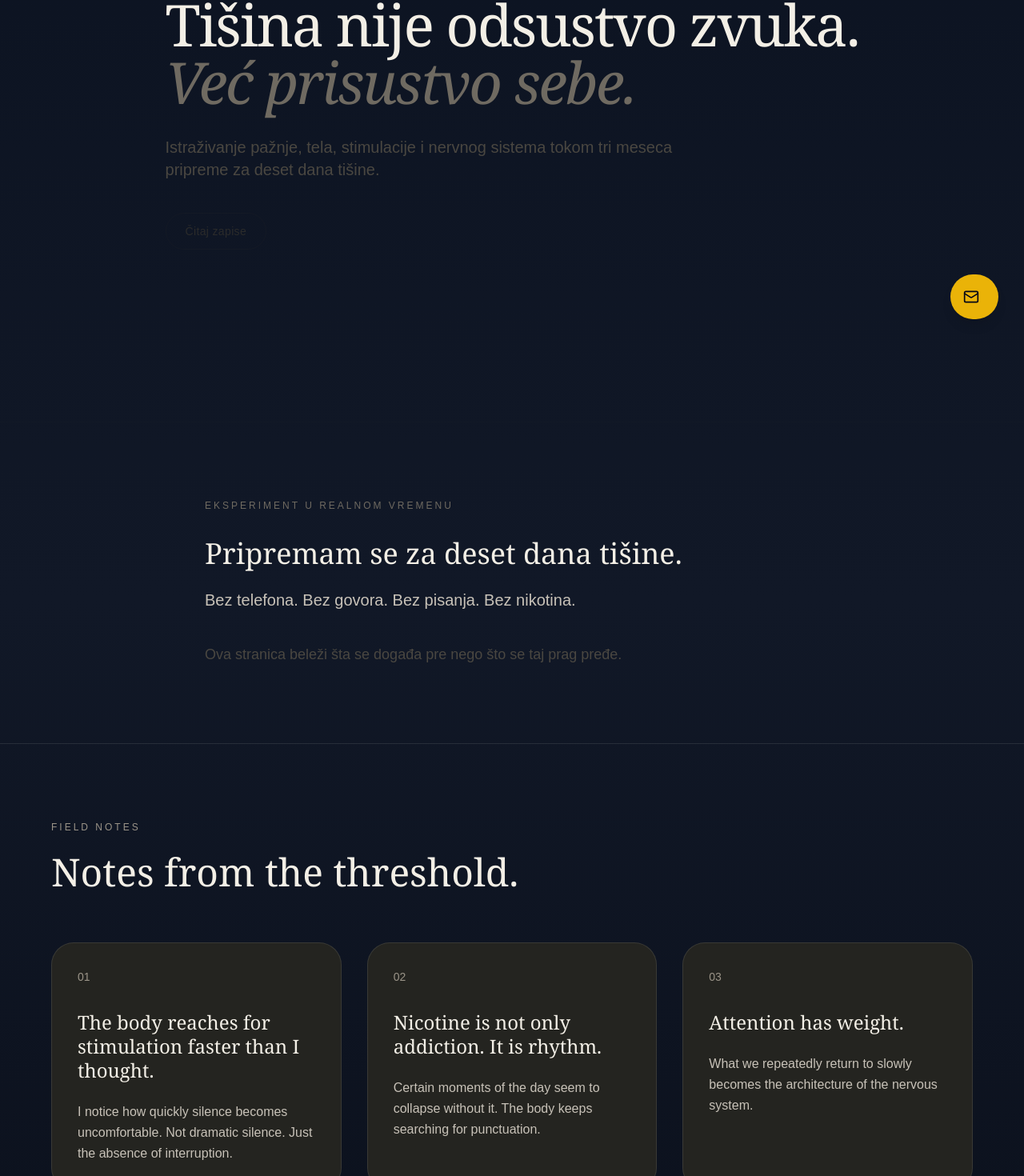
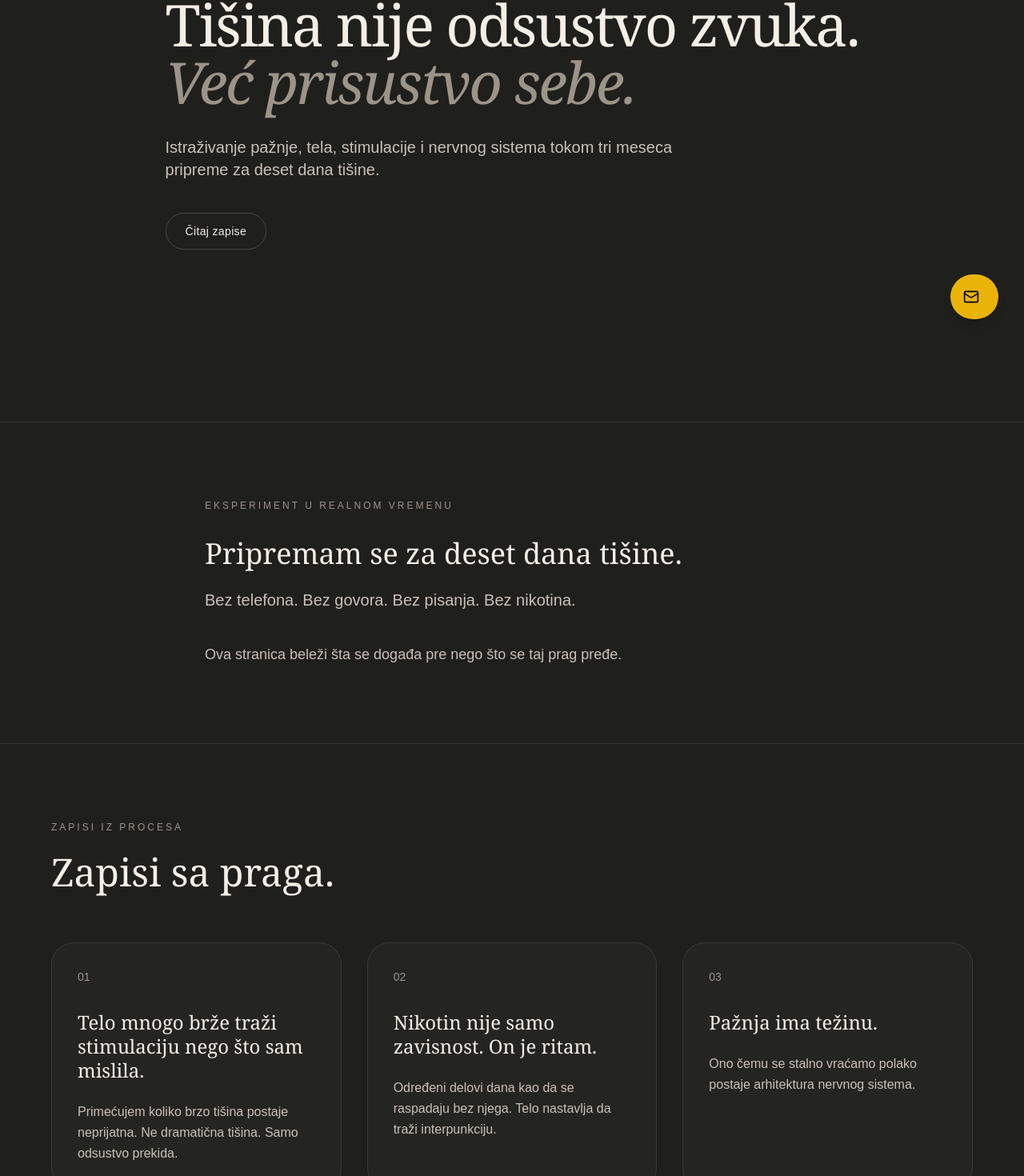
Before and after one commit to tihomirapsiholog/tihomira, a React (Create React App) app: page /sr/praksa-tisine in a window 1280 px wide. Shown: the part 369-1839 px from the top of the page at 80% size. Built offline with nearby package versions, Linux system fonts and the light colour scheme; the HTML template or start-up script is replaced by a standard one.

Commit message:
Update SilencePracticePage.jsx

```diff
--- a/src/pages/SilencePracticePage.jsx
+++ b/src/pages/SilencePracticePage.jsx
@@ -7,7 +7,7 @@ export default function SilencePracticePage() {
   const t = translations[lang].silencePractice;
 
   return (
-    <main className="min-h-screen bg-bg-[#1f1f1c] text-[#f3efe6]">
+    <main className="min-h-screen bg-[#1f1f1c] text-[#f3efe6]">
       <section className="min-h-screen flex items-center px-6 py-24">
         <div className="max-w-4xl mx-auto">
           <p className="uppercase tracking-[0.28em] text-xs md:text-sm mb-8 text-[#9b9488]">
@@ -17,29 +17,30 @@ export default function SilencePracticePage() {
           <h1 className="font-serif text-5xl md:text-7xl leading-[1.05] tracking-[-0.03em] max-w-4xl mb-8">
             {t.heroTitle}
             <br />
-            <span className="italic text-[#6f6a61]">{t.heroTitleEm}</span>
+            <span className="italic text-[#9b9488]">{t.heroTitleEm}</span>
           </h1>
 
-          <p className="text-lg md:text-xl leading-relaxed max-w-2xl text-[#4a4741] mb-10">
+          <p className="text-lg md:text-xl leading-relaxed max-w-2xl text-[#c8c2b8] mb-10">
             {t.heroSubtitle}
           </p>
 
           <a
             href="#field-notes"
-            className="inline-flex items-center rounded-full border border-[#2b2b2b]/20 px-6 py-3 text-sm tracking-wide text-[#2b2b2b] hover:bg-[#f3efe6] hover:text-[#1f1f1c] transition-colors duration-300"
+            className="inline-flex items-center rounded-full border border-[#f3efe6]/20 px-6 py-3 text-sm tracking-wide text-[#f3efe6] hover:bg-[#f3efe6] hover:text-[#1f1f1c] transition-colors duration-300"
           >
             {t.cta}
           </a>
         </div>
       </section>
-<section className="px-6 py-24 border-t border-[#2b2b2b]/10">
+
+      <section className="px-6 py-24 border-t border-[#f3efe6]/10">
         <div className="max-w-3xl mx-auto">
-    <p className="uppercase tracking-[0.25em] text-xs mb-8 text-[#6f6a61]">
+          <p className="uppercase tracking-[0.25em] text-xs mb-8 text-[#9b9488]">
             {t.experimentLabel}
           </p>
 
           <div className="space-y-6">
-      <p className="font-serif text-3xl md:text-4xl leading-tight">
+            <p className="font-serif text-3xl md:text-4xl leading-tight text-[#f3efe6]">
               {t.experimentText1}
             </p>
 
@@ -47,12 +48,13 @@ export default function SilencePracticePage() {
               {t.experimentText2}
             </p>
 
-      <p className="text-lg leading-relaxed text-[#4a4741] max-w-2xl pt-4">
+            <p className="text-lg leading-relaxed text-[#c8c2b8] max-w-2xl pt-4">
               {t.experimentText3}
             </p>
           </div>
         </div>
       </section>
+
       <section
         id="field-notes"
         className="px-6 py-24 border-t border-[#f3efe6]/10"
@@ -60,55 +62,29 @@ export default function SilencePracticePage() {
         <div className="max-w-6xl mx-auto">
           <div className="mb-16">
             <p className="uppercase tracking-[0.25em] text-xs mb-6 text-[#9b9488]">
-        Field Notes
+              {t.fieldNotesLabel}
             </p>
 
             <h2 className="font-serif text-4xl md:text-5xl leading-tight text-[#f3efe6]">
-        Notes from the threshold.
+              {t.fieldNotesTitle}
             </h2>
           </div>
 
           <div className="grid grid-cols-1 md:grid-cols-3 gap-8">
-
-      <article className="border border-[#f3efe6]/10 rounded-[28px] p-8 bg-[#242420]">
-        <p className="text-sm text-[#9b9488] mb-8">01</p>
+            {t.fieldNotes.map((note, index) => (
+              <article
+                key={index}
+                className="border border-[#f3efe6]/10 rounded-[28px] p-8 bg-[#242420]"
+              >
+                <p className="text-sm text-[#9b9488] mb-8">{note.number}</p>
 
                 <h3 className="font-serif text-2xl leading-tight mb-6 text-[#f3efe6]">
-          The body reaches for stimulation faster than I thought.
+                  {note.title}
                 </h3>
 
-        <p className="text-[#c8c2b8] leading-relaxed">
-          I notice how quickly silence becomes uncomfortable.
-          Not dramatic silence. Just the absence of interruption.
-        </p>
+                <p className="text-[#c8c2b8] leading-relaxed">{note.text}</p>
               </article>
-
-      <article className="border border-[#f3efe6]/10 rounded-[28px] p-8 bg-[#242420]">
-        <p className="text-sm text-[#9b9488] mb-8">02</p>
-
-        <h3 className="font-serif text-2xl leading-tight mb-6 text-[#f3efe6]">
-          Nicotine is not only addiction. It is rhythm.
-        </h3>
-
-        <p className="text-[#c8c2b8] leading-relaxed">
-          Certain moments of the day seem to collapse without it.
-          The body keeps searching for punctuation.
-        </p>
-      </article>
-
-      <article className="border border-[#f3efe6]/10 rounded-[28px] p-8 bg-[#242420]">
-        <p className="text-sm text-[#9b9488] mb-8">03</p>
-
-        <h3 className="font-serif text-2xl leading-tight mb-6 text-[#f3efe6]">
-          Attention has weight.
-        </h3>
-
-        <p className="text-[#c8c2b8] leading-relaxed">
-          What we repeatedly return to slowly becomes
-          the architecture of the nervous system.
-        </p>
-      </article>
-
+            ))}
           </div>
         </div>
       </section>
```
Lines whose indentation alone changed are shown as unchanged.
